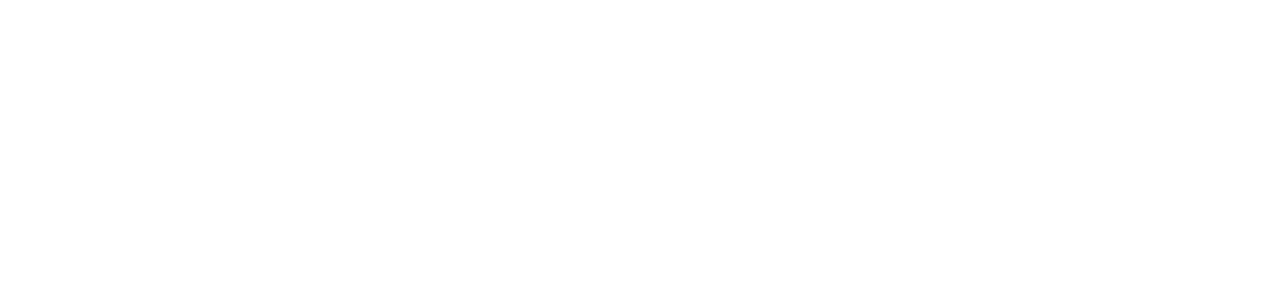
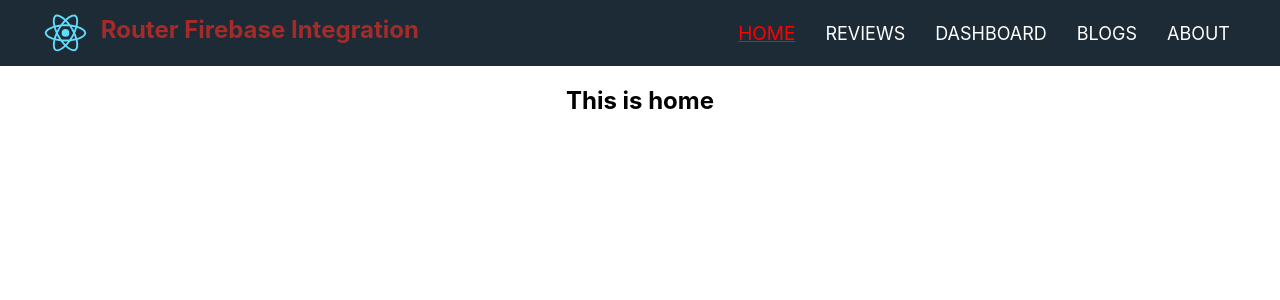
Before and after one commit to khaled39ab/Router-Firebase-Integration, a React (Create React App) app: page / in a window 1280 px wide. Shown: the top 300 px of the page. Built offline with nearby package versions, Linux system fonts and the light colour scheme.

Commit message:
header complete

```diff
--- a/src/App.js
+++ b/src/App.js
@@ -1,10 +1,16 @@
-import logo from './logo.svg';
 import './App.css';
+import { Routes, Route } from 'react-router-dom';
+import Header from './components/Header/Header';
+import Home from './components/Home/Home';
 
 function App() {
   return (
     <div className="App">
-
+      <Header></Header>
+      <Routes>
+        <Route path='/' element={<Home></Home>}></Route>
+        <Route path='/home' element={<Home></Home>}></Route>
+      </Routes>
     </div>
   );
 }
--- /dev/null
+++ b/src/components/CustomLink/CustomLink.js
@@ -0,0 +1,21 @@
+import React from 'react';
+import { Link, useMatch, useResolvedPath } from 'react-router-dom';
+
+function CustomLink({ children, to, ...props }) {
+    let resolved = useResolvedPath(to);
+    let match = useMatch({ path: resolved.pathname, end: true });
+
+    return (
+      <div>
+        <Link
+          style={{color: match ? 'red' : 'white', fontSize: match ? '19px': '18px', textDecoration: match ? "underline" : "none" }}
+          to={to}
+          {...props}
+        >
+          {children}
+        </Link>
+      </div>
+    );
+  }
+
+export default CustomLink;
--- /dev/null
+++ b/src/components/Header/Header.css
@@ -0,0 +1,31 @@
+nav{
+    display: flex;
+    justify-content: space-between;
+    margin: 0;
+    background-color: #1c2b35;
+}
+
+nav img{
+    height: 50px;
+    margin-left: 30px;
+    padding: 8px 0;
+}
+
+.logo-name{
+    display: flex;
+    color: brown;
+}
+
+.logo-name h2{
+    margin: 15px 0;
+}
+
+.custom-link{
+    display: flex;
+    align-items: center;
+    padding-right: 20px;
+}
+
+.custom-link a{
+    margin-right: 30px;
+}
--- /dev/null
+++ b/src/components/Header/Header.js
@@ -0,0 +1,24 @@
+import React from 'react';
+import logo from '../../logo.svg'
+import CustomLink from '../CustomLink/CustomLink';
+import './Header.css'
+
+const Header = () => {
+    return (
+        <nav>
+            <div className='logo-name'>
+                <img src={logo} alt="" />
+                <h2>Router Firebase Integration</h2>
+            </div>
+            <div className='custom-link'>
+                <CustomLink to={'/'}>HOME</CustomLink>
+                <CustomLink to={'/reviews'}>REVIEWS</CustomLink>
+                <CustomLink to={'/dashboard'}>DASHBOARD</CustomLink>
+                <CustomLink to={'/blogs'}>BLOGS</CustomLink>
+                <CustomLink to={'/about'}>ABOUT</CustomLink>
+            </div>
+        </nav>
+    );
+};
+
+export default Header;
--- /dev/null
+++ b/src/components/Home/Home.js
@@ -0,0 +1,11 @@
+import React from 'react';
+
+const Home = () => {
+    return (
+        <div>
+            <h2>This is home</h2>
+        </div>
+    );
+};
+
+export default Home;
```
